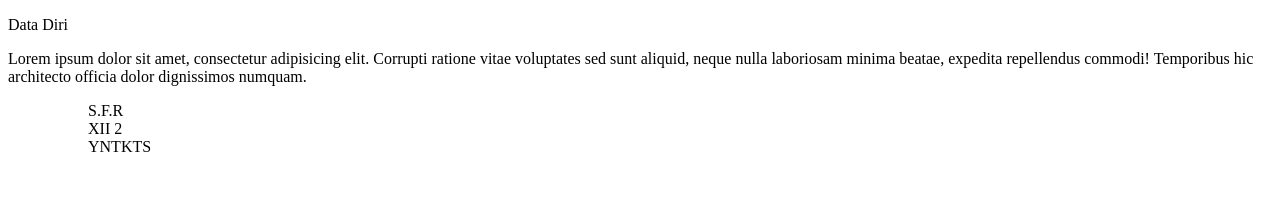
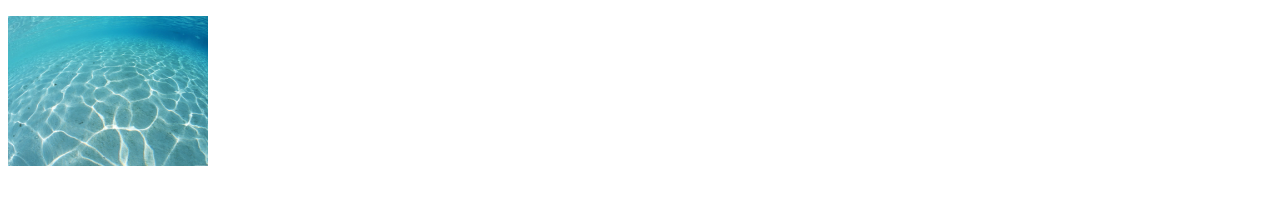
Before and after one commit to SFRMado/belajargit, a plain HTML site: page about.html in a window 1280 px wide. Drawn offline with Linux system fonts and the light colour scheme.

Commit message:
fifth commit

```diff
--- a/about.html
+++ b/about.html
@@ -1,19 +1,12 @@
 <!DOCTYPE html>
 <html lang="en">
 <head>
-    <meta charset="UTF-8">
-    <meta http-equiv="X-UA-Compatible" content="IE=edge">
-    <meta name="viewport" content="width=device-width, initial-scale=1.0">
-    <title>YTBSJTS</title>
+<meta charset="UTF-8">
+<title>YTBSJTS</title>
 </head>
 <body>
-   <p>Data Diri</p>
-   <p>Lorem ipsum dolor sit amet, consectetur adipisicing elit. Corrupti ratione vitae voluptates sed sunt aliquid, neque nulla laboriosam minima beatae, expedita repellendus commodi! Temporibus hic architecto officia dolor dignissimos numquam.</p>
-   <ol>
-
-     <ul>S.F.R</ul>
-     <ul>XII 2</ul>
-     <ul>YNTKTS</ul>
-    </ol>
+    <p>
+      <img src="352374.jpg" width="200" height="150"alt="Water"/>
+    </p>
 </body>
 </html>
```
Also changed, not shown: 352374.jpg (added), list.html (added), table.html (added).
